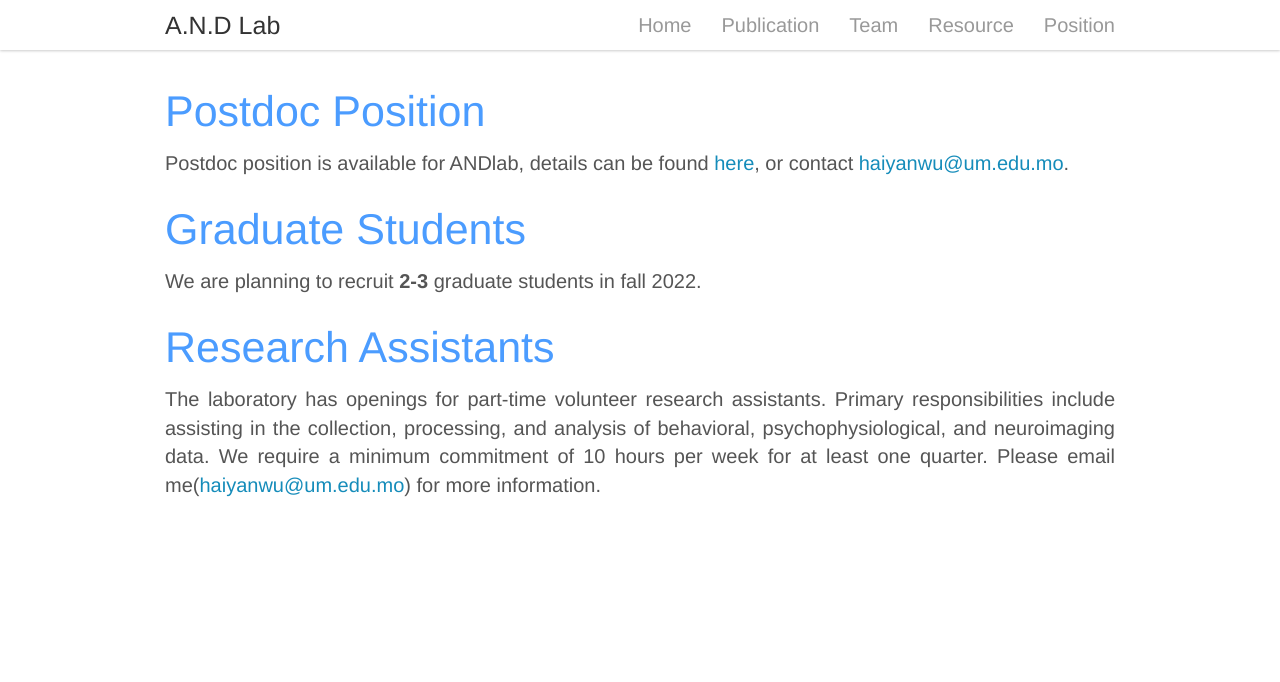
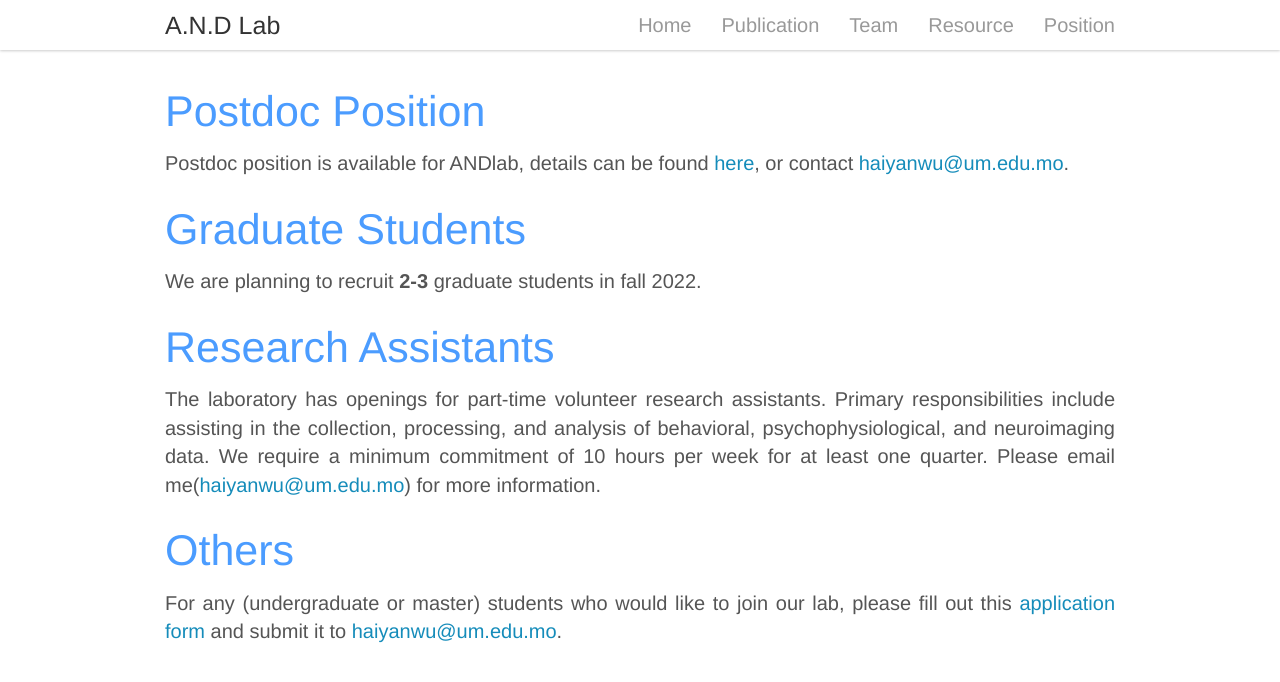
Before and after one commit to andlab-um/lab-website, a Jekyll site: the page built from _pages/position.md, in a window 1280 px wide. Shown: the top 682 px of the page. Built offline with Jekyll 4.4.1, drawn with Linux system fonts in a browser that asks for light colours; nearby versions of some CDN libraries.

Commit message:
Add RA application form

```diff
--- a/_pages/position.md
+++ b/_pages/position.md
@@ -17,3 +17,7 @@ We are planning to recruit **2-3** graduate students in fall 2022.
 ## Research Assistants
 
 The laboratory has openings for part-time volunteer research assistants. Primary responsibilities include assisting in the collection, processing, and analysis of behavioral, psychophysiological, and neuroimaging data. We require a minimum commitment of 10 hours per week for at least one quarter. Please email me(<haiyanwu@um.edu.mo>) for more information.
+
+## Others
+
+For any (undergraduate or master) students who would like to join our lab, please fill out this [application form](/assets/ANDlab_Application_2022.docx) and submit it to <haiyanwu@um.edu.mo>.
```
Also changed, not shown: 1 other file.
